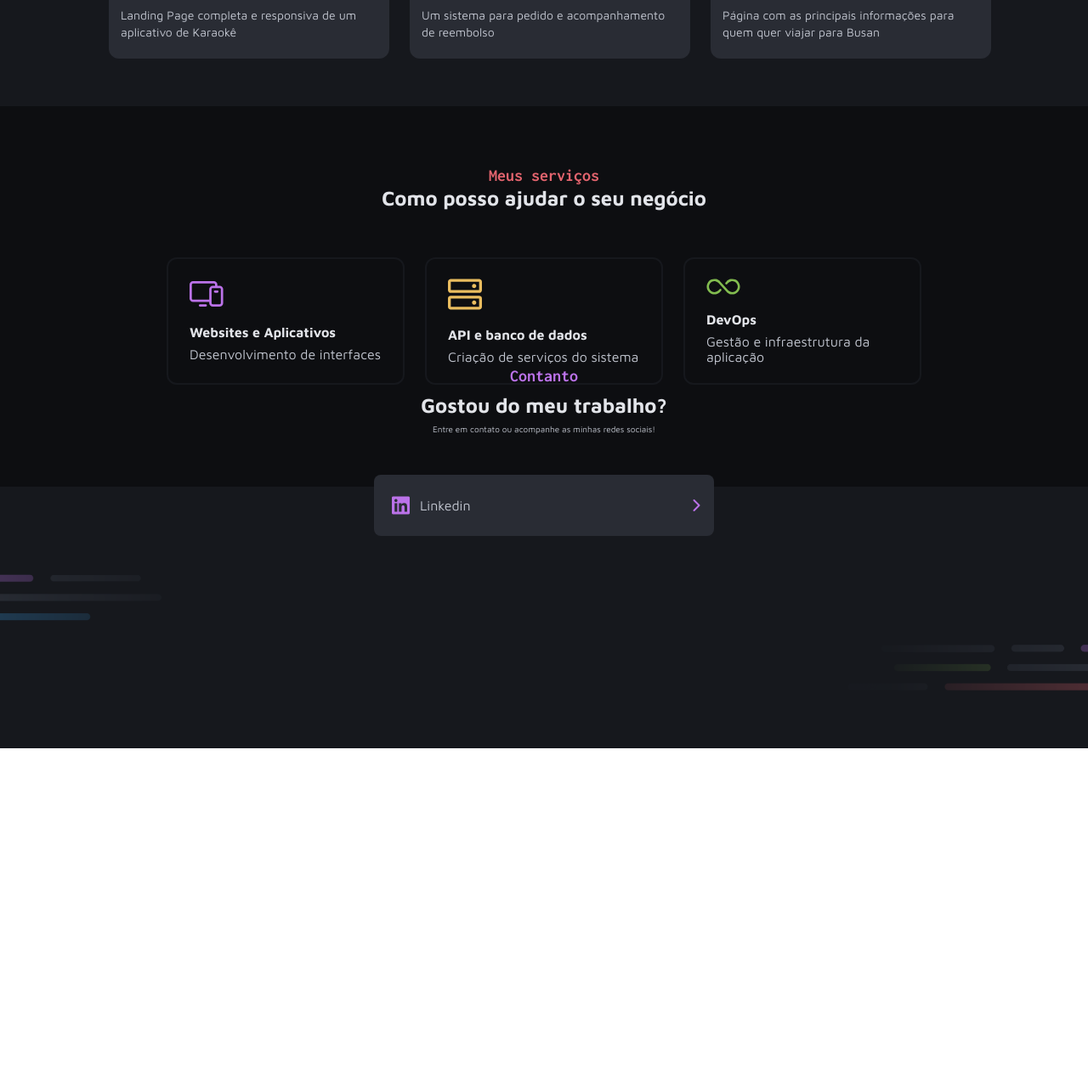
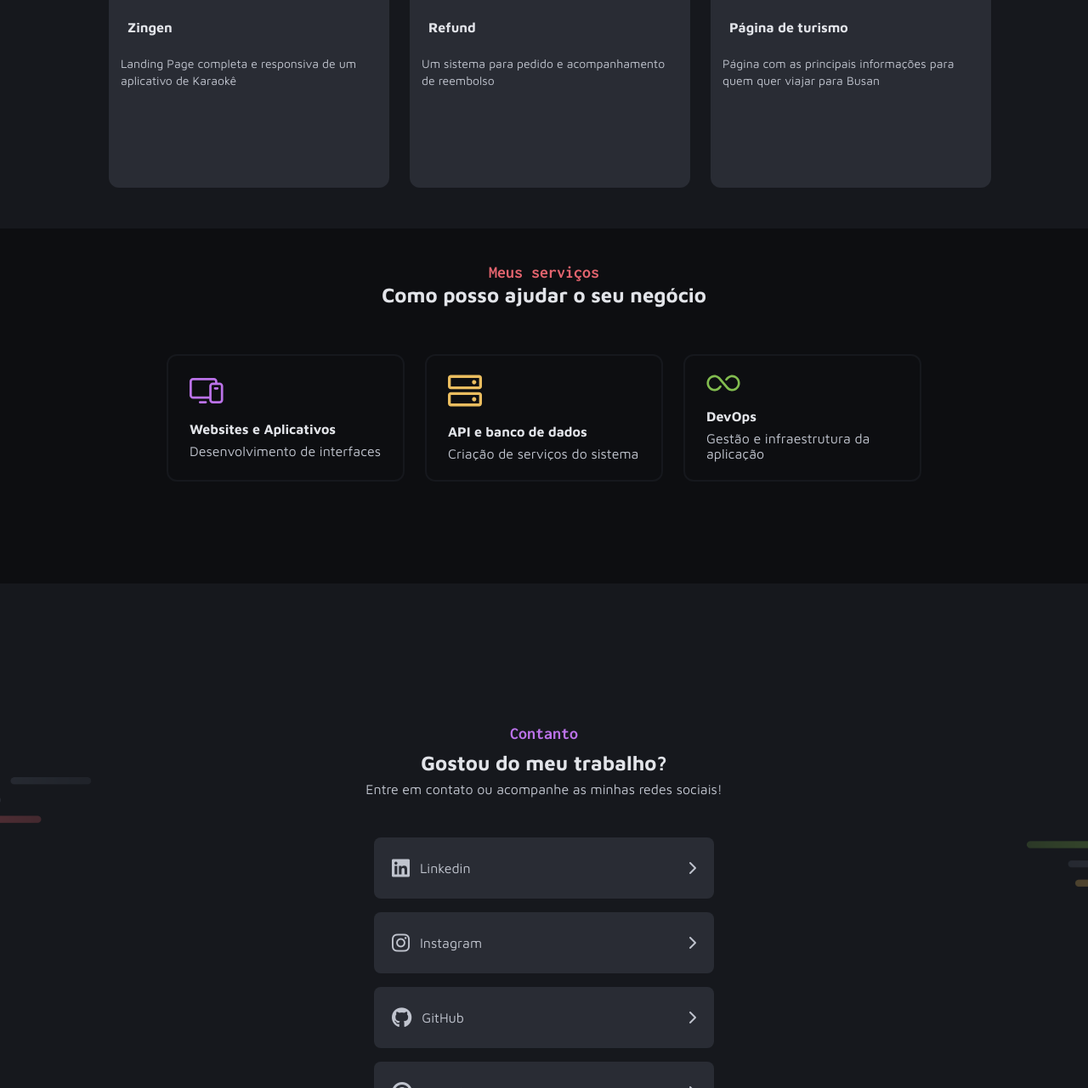
Before and after one commit to dyonathancox/Portif-lio-Rocketseat, a plain HTML site: page index.html in a window 1280 px wide. Shown: the part 1519-2800 px from the top of the page at 85% size. Before the commit the page ends 2400 px from the top, so only its background shows below. Drawn offline with Linux system fonts and the light colour scheme.

Commit message:
finalizado

```diff
--- a/index.html
+++ b/index.html
@@ -28,7 +28,7 @@
 
                 <span>
                     <p>Hello World! Meu nome é <strong>Dyonathan Cox</strong> e sou</p>
-                    <h1>Desenvolvedor Fullstack</h1>
+                    <h1>Desenvolvedor Front-End</h1>
                 </span>
             </section>
 
@@ -136,14 +136,27 @@
             <div class="btns">
                 <button>
                     <i class="fa-brands fa-linkedin"></i>
-                    Linkedin
+                    <a href="/">Linkedin</a>
                     <i class="fa-solid fa-chevron-right"></i>
                 </button>
 
+                <button>
+                    <i class="fa-brands fa-instagram"></i>
+                    <a href="/">Instagram</a>
+                    <i class="fa-solid fa-chevron-right"></i>
+                </button>
 
+                <button>
+                    <i class="fa-brands fa-github"></i>
+                    <a href="/">GitHub</a>
+                    <i class="fa-solid fa-chevron-right"></i>
+                </button>
 
-
-
+                <button>
+                    <i class="fa-solid fa-at"></i>
+                    <a href="/">E-mail</a>
+                    <i class="fa-solid fa-chevron-right"></i>
+                </button>
             </div>
         </footer>
     </div>
--- a/styles/style.css
+++ b/styles/style.css
@@ -46,13 +46,13 @@ header {
 .perfil {
     width: 12rem;
     border-radius: 50%;
-    margin-bottom: 5.6rem;
+    margin: 12rem 0 5.6rem;
     border: .2rem solid var(--red);
     padding: .4rem;
 }
 
 .top {
-    width: 68rem;
+    width: 70rem;
     text-align: center;
 
 }
@@ -64,7 +64,7 @@ header {
 }
 
 .top p,
-main h2  {
+main h2 {
     font-size: 2rem;
     line-height: 120%;
     font-family: "Inconsolata", monospace;
@@ -107,9 +107,11 @@ main h2  {
 .tecno i {
     font-size: 2.4rem;
 }
-.tecno:hover{
+
+.tecno:hover {
     border: .2rem solid var(--gray-400);
 }
+
 .arrow {
     margin: 9.4rem auto;
     display: flex;
@@ -117,36 +119,40 @@ main h2  {
 }
 
 /*MAIN*/
-main{
+#work {
     width: 100%;
-    height: 100vh;
     margin: 0 auto;
     display: flex;
     flex-direction: column;
     text-align: center;
     background-color: var(--gray-200);
 }
-.works{
+
+.works {
+    height: 100vh;
     display: grid;
     grid-template-columns: 1fr 1fr 1fr;
     gap: 2.4rem;
 }
-#work h2{
-    margin-top: 7rem;
+
+#work h2 {
+    padding-top: 4rem;
     color: var(--red);
 }
-#work h1{
+
+#work h1 {
     font-size: 2.4rem;
     color: var(--gray-600);
 }
+
 .works {
     max-width: 102.4rem;
-    margin: 5.6rem auto;
+    height: 100vh;
+    margin: 4.8rem auto;
 }
 
-.card{
+.card {
     width: 33rem;
-    height: auto;
     background-color: var(--gray-300);
     border-radius: 1.2rem;
     padding: 1.2rem 1.2rem 2rem;
@@ -154,42 +160,47 @@ main{
     border: 0.2rem solid transparent;
     transition: border .5s ease;
 }
-.card img{
+
+.card img {
     width: 30rem;
     height: 15rem;
     border-radius: .8rem;
 }
 
-.card h3{
+.card h3 {
     font-size: 1.6rem;
     text-align: left;
     color: var(--gray-600);
     margin: 2.4rem .8rem;
 }
-.card p{
+
+.card p {
     font-size: 1.4rem;
     text-align: left;
     color: var(--gray-500);
     line-height: 140%;
     font-family: "Maven Pro", sans-serif;
 }
-.card:hover{
+
+.card:hover {
     border: .2rem solid var(--gray-500);
 }
 
 /*SERVICES*/
-.services{
+.services {
     width: 100%;
     background-color: var(--gray-100);
 }
-.serv{
+
+.serv {
     width: 102.4rem;
     margin: 5.6rem auto 12rem;
     display: flex;
     place-content: center;
     gap: 2.4rem;
 }
-.services span{
+
+.services span {
     width: 28rem;
     height: 15rem;
     text-align: left;
@@ -201,17 +212,19 @@ main{
     list-style: none;
     padding: 2.5rem;
 }
-.services img{
+
+.services img {
     width: 4rem;
     height: 4rem;
     margin-bottom: 2rem;
 }
 
-.services strong{
+.services strong {
     font-size: 1.6rem;
     color: var(--gray-600);
 }
-.services p{
+
+.services p {
     margin-top: .8rem;
     font-size: 1.6rem;
     color: var(--gray-500);
@@ -220,9 +233,9 @@ main{
 /*FOOTER*/
 
 footer {
+    height: 100vh;
+
     color: var(--gray-500);
-    width: 100%;
-    height: 100vh;
     background-image: url(../assets/bg-2.png);
     background-size: cover;
     background-repeat: no-repeat;
@@ -232,29 +245,33 @@ footer {
     align-items: center;
     justify-content: center;
 }
-footer h1{
+
+footer h1 {
     font-size: 2.4rem;
     margin: .8rem 0;
     color: var(--gray-600);
 }
-footer h3{
-    margin-top: 10rem;
+
+footer h3 {
     font-size: 2rem;
     font-family: "Inconsolata", monospace;
     line-height: 120%;
     color: var(--purple);
 }
-footer p{
+
+footer p {
+    font-size: 1.6rem;
     color: var(--gray-500);
     margin-bottom: 4.8rem;
 }
-.btns{
+
+.btns {
     display: flex;
     flex-direction: column;
     gap: 1.6rem;
 }
 
-.btns button{
+.btns button {
     display: flex;
     align-items: center;
     width: 40rem;
@@ -270,16 +287,30 @@ footer p{
     transition: border .5s ease;
 }
 
-.btns button .fa-brands{
+.btns button a {
+    width: 30rem;
+    text-decoration: none;
+    color: var(--gray-500);
+    margin-right: 5rem;
+}
+
+.btns button .fa-brands,
+.fa-at {
     font-size: 2.4rem;
     margin-right: 1.2rem;
+}
+
+.btns button .fa-chevron-right {
+    font-size: 1.6rem;
+}
+
+.btns button:hover a,
+.btns button:hover .fa-at,
+.btns button:hover .fa-brands,
+.btns button:hover .fa-chevron-right {
     color: var(--purple);
 }
-.btns button .fa-chevron-right{
-    font-size: 1.6rem;
-    margin-left: 26rem;
-    color: var(--purple);
-}
-.btns button:hover{
+
+.btns button:hover {
     border: .1rem solid var(--purple);
 }
```
